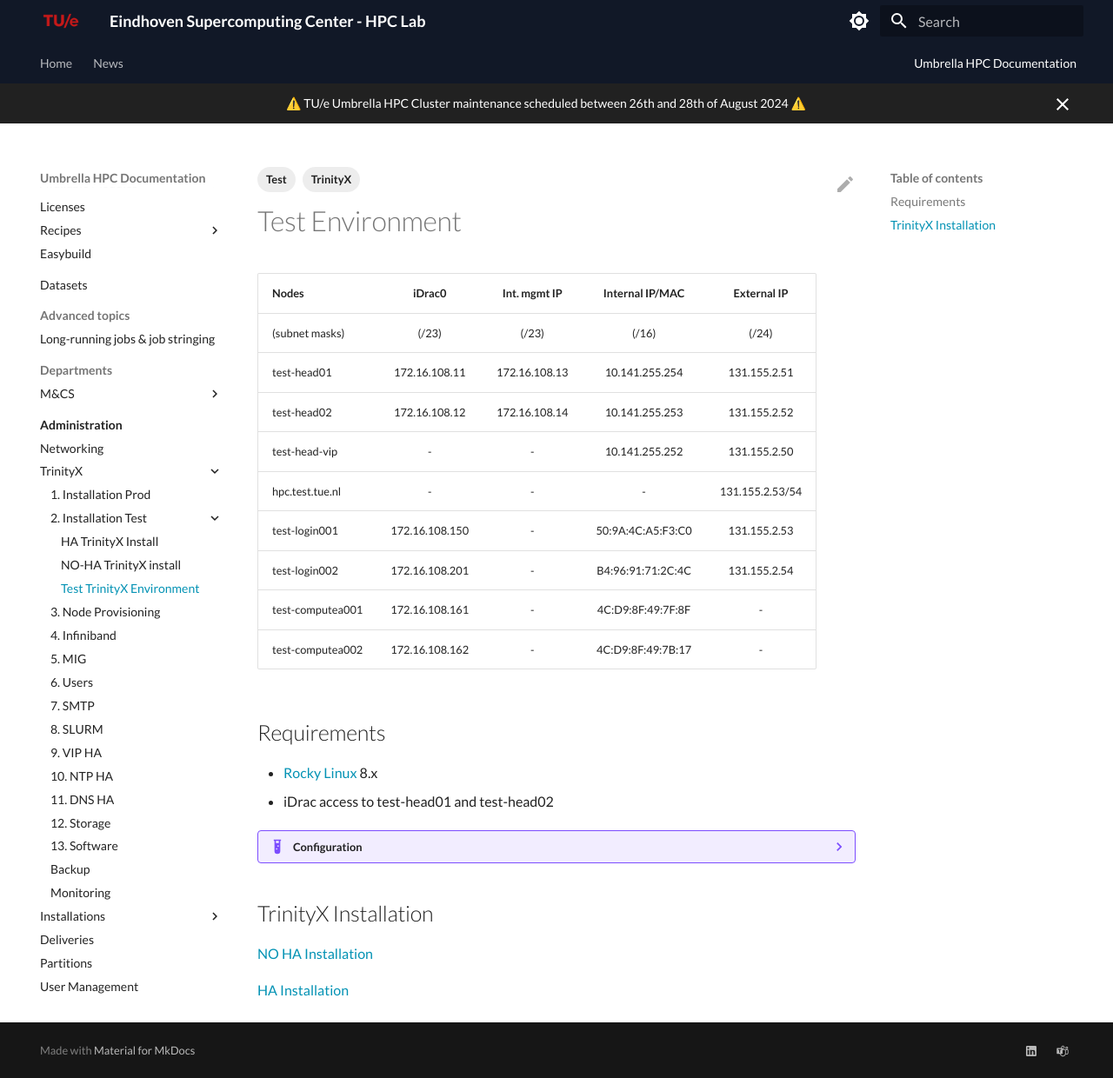
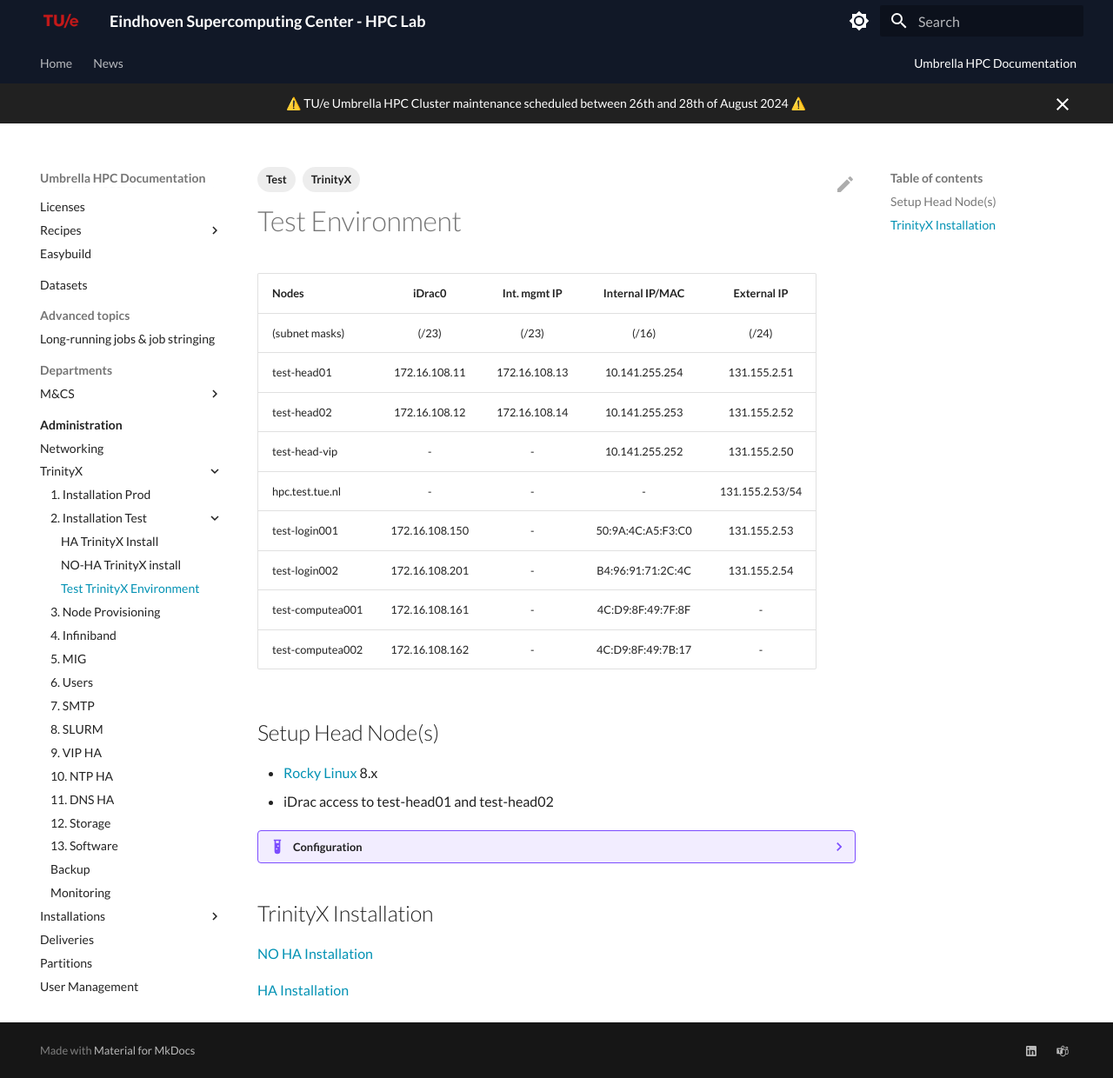
Before and after one commit to gferhpc/supercomputing.tue.nl, an MkDocs documentation site: the page built from pages/documentation/administration/trinityx/test installation/test-installation.md, in a window 1280 px wide and 1240 px high. Shown: the whole window at 87% size. Built offline with MkDocs 1.6.1 and Material for MkDocs 9.7.7, drawn with Linux system fonts in a browser that asks for light colours.

Commit message:
Update test-installation.md

```diff
--- a/pages/documentation/administration/trinityx/test installation/test-installation.md
+++ b/pages/documentation/administration/trinityx/test installation/test-installation.md
@@ -17,7 +17,7 @@
 | test-computea001      | 172.16.108.161 |       -        | 4C:D9:8F:49:7F:8F |      -        |
 | test-computea002      | 172.16.108.162 |       -        | 4C:D9:8F:49:7B:17 |      -        |
 
-## Requirements
+## Setup Head Node(s)
 
 - [Rocky Linux](https://rockylinux.org){:target=_blank} 8.x
 - iDrac access to test-head01 and test-head02
```
